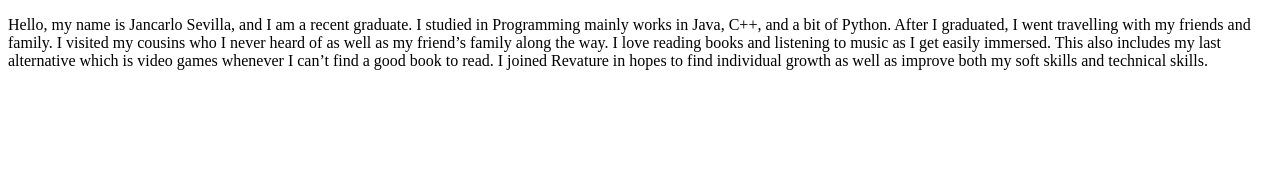
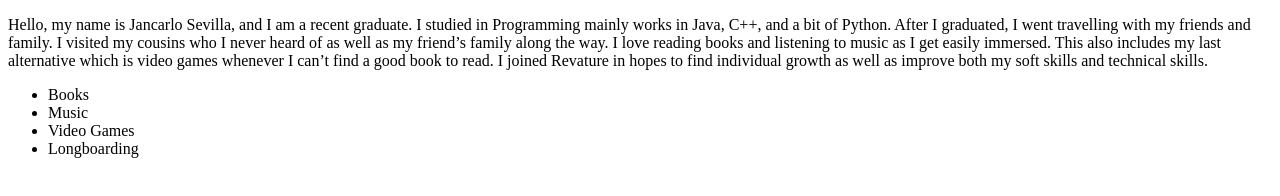
Before and after one commit to Penguinatorz/WebDev-CoddingChallenge, a plain HTML site: page index.html in a window 1280 px wide. Drawn offline with Linux system fonts and the light colour scheme.

Commit message:
List of my Hobbies added

```diff
--- a/index.html
+++ b/index.html
@@ -20,6 +20,16 @@
             skills.
         </p>
     </div>
+    <div>
+        <nav>
+            <ul>
+                <li>Books</li>
+                <li>Music</li>
+                <li>Video Games</li>
+                <li>Longboarding</li>
+            </ul>
+        </nav>
+    </div>
 
 </body>
 
```
